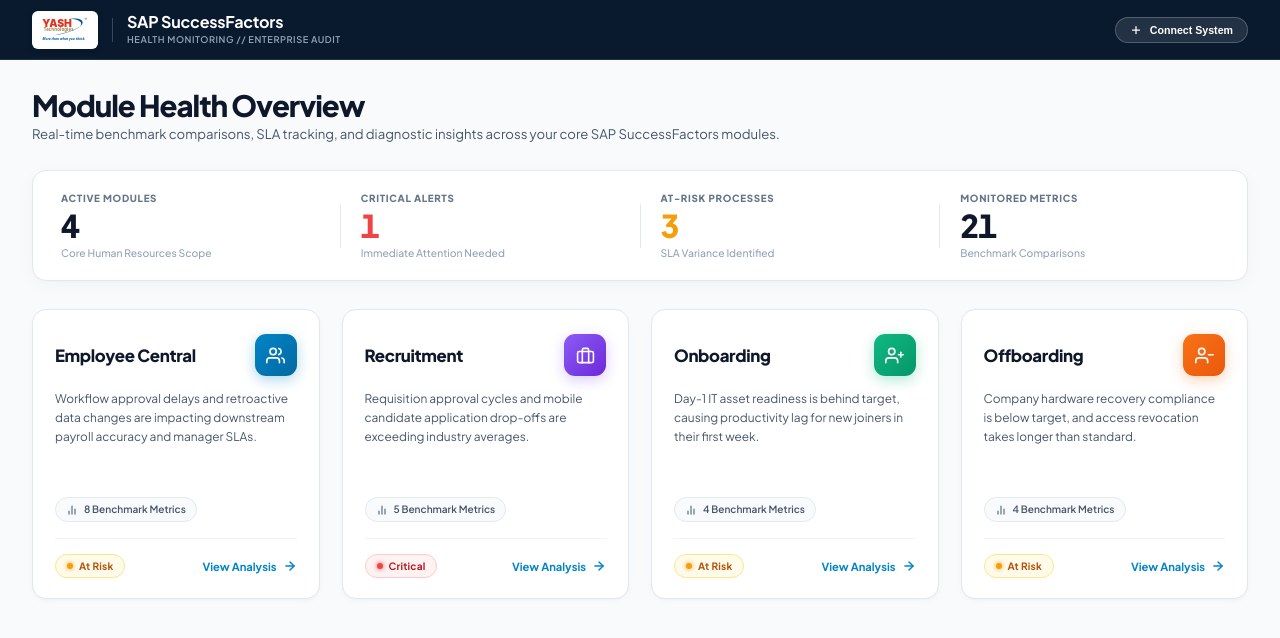
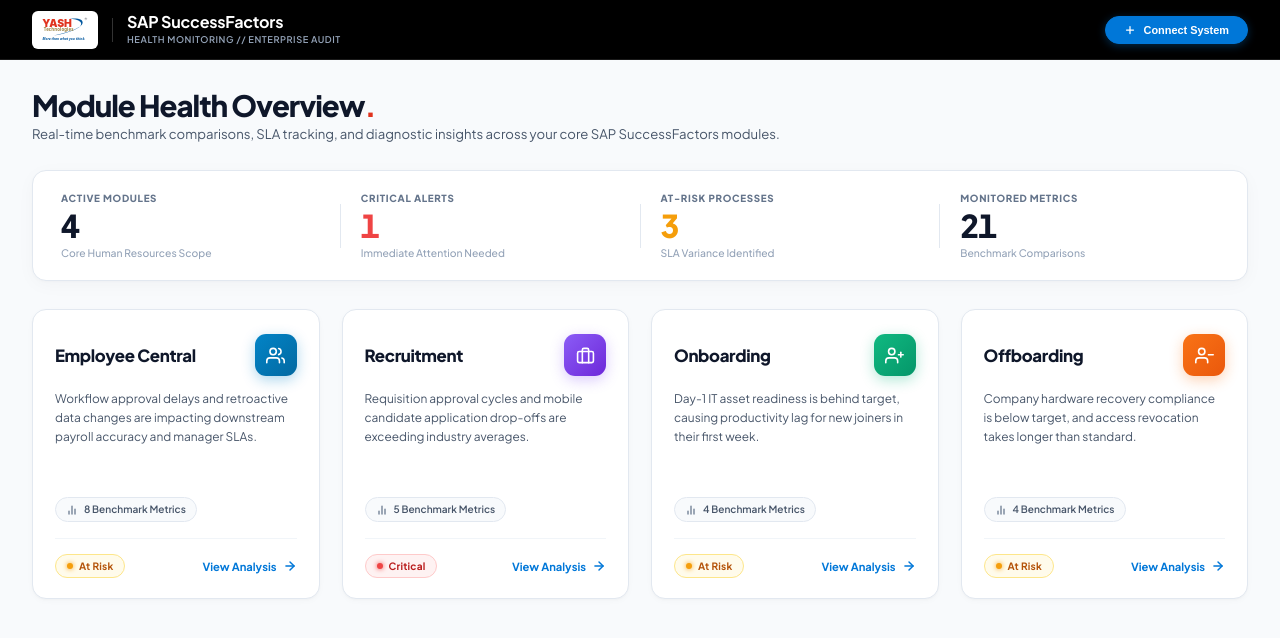
Before and after one commit to Narendrabudigi/SF-Health-Assistant, a React (Vite) app: page / in a window 1280 px wide. Shown: the top 638 px of the page. Built offline with nearby package versions, Linux system fonts and the light colour scheme.

Commit message:
custom upload

```diff
--- a/src/components/HomeDashboard.jsx
+++ b/src/components/HomeDashboard.jsx
@@ -51,7 +51,7 @@
     <div className="overview-container">
       {/* Header Area */}
       <div className="overview-heading-wrap">
-        <h2 className="overview-main-title">Module Health Overview</h2>
+        <h2 className="overview-main-title">Module Health Overview<span className="yash-accent-dot">.</span></h2>
         <p className="overview-sub-title">
           Real-time benchmark comparisons, SLA tracking, and diagnostic insights across your core SAP SuccessFactors modules.
         </p>
--- a/src/index.css
+++ b/src/index.css
@@ -18,11 +18,11 @@
   --space-16: 64px;
 
   /* --------------------------------------------------------------------------
-     2. Color Palette (Enterprise Modern Identity - Improvement 30)
+     2. Color Palette (YASH Technologies Inspired Enterprise Identity)
      -------------------------------------------------------------------------- */
-  --header-bg: #091a2f;              /* Deep executive corporate navy */
-  --subribbon-bg: #0f2742;           /* Dark corporate sub-ribbon */
-  --bg-canvas: #f8fafc;              /* Crisp light soft-slate canvas */
+  --header-bg: #000000;              /* Pure black YASH executive header */
+  --subribbon-bg: #091a2f;           /* Deep corporate navy sub-ribbon */
+  --bg-canvas: #f8fafc;              /* Crisp clean light canvas */
   --bg-surface: #ffffff;             /* Pure white surface */
   --bg-surface-subtle: #f1f5f9;      /* Light neutral fill */
   --bg-surface-hover: #f8fafc;       /* Gentle hover tint */
@@ -30,21 +30,24 @@
   /* Structural Borders & Rules */
   --border-light: #e2e8f0;           /* Clean structural border */
   --border-subtle: #f1f5f9;          /* Faint internal row divider */
-  --border-focus: #0284c7;           /* Active interaction border */
+  --border-focus: #0077d8;           /* Active interaction border */
 
   /* Typography Colors */
-  --text-dark: #0f172a;              /* Slate-black primary heading ink */
+  --text-dark: #0f172a;              /* Rich black heading ink */
   --text-body: #334155;              /* Balanced reading text */
   --text-muted: #64748b;             /* Professional secondary metadata */
   --text-light: #94a3b8;             /* Subtle tertiary captions */
 
-  /* Primary Interactive Brand Blue */
-  --active-blue: #0284c7;
-  --active-blue-hover: #0369a1;
-  --active-blue-subtle: #f0f9ff;
-  --active-blue-border: #bae6fd;
-
-  /* Semantic Health Status Colors (Restrained Enterprise - Improvements 11, 17, 18) */
+  /* Primary Interactive Brand Blue (YASH Royal Blue Accent #0077d8 / #00579e) */
+  --active-blue: #0077d8;
+  --active-blue-hover: #00579e;
+  --active-blue-subtle: #eff6ff;
+  --active-blue-border: #bfdbfe;
+
+  /* YASH Brand Red Accent */
+  --yash-red: #e0331e;
+
+  /* Semantic Health Status Colors (Restrained Enterprise) */
   --critical-bg: #fef2f2;
   --critical-border: #fecaca;
   --critical-text: #991b1b;
@@ -61,9 +64,9 @@
   --healthy-accent: #16a34a;
 
   /* Module Specific Brand Accents */
-  --color-ec: #0284c7;               /* Blue - Employee Central */
+  --color-ec: #0077d8;               /* YASH Blue - Employee Central */
   --color-rcm: #7c3aed;              /* Purple - Recruitment */
-  --color-onb: #16a34a;              /* Green - Onboarding */
+  --color-onb: #059669;              /* Emerald Green - Onboarding */
   --color-ofb: #ea580c;              /* Amber/Orange - Offboarding */
 
   /* --------------------------------------------------------------------------
@@ -285,26 +288,30 @@
   display: inline-flex;
   align-items: center;
   gap: 8px;
-  background: rgba(255, 255, 255, 0.1);
-  border: 1px solid rgba(255, 255, 255, 0.22);
+  background: #0077d8;
+  border: 1px solid #0077d8;
   color: #ffffff;
-  font-size: 0.76rem;
-  font-weight: 600;
-  padding: 6px 14px;
+  font-size: 0.78rem;
+  font-weight: 700;
+  padding: 7px 18px;
   border-radius: var(--radius-pill);
   cursor: pointer;
+  box-shadow: 0 2px 8px rgba(0, 119, 216, 0.35);
   transition: all var(--trans-fast);
 }
 
 .btn-connect-system:hover {
-  background: rgba(255, 255, 255, 0.18);
-  border-color: rgba(255, 255, 255, 0.35);
+  background: #00579e;
+  border-color: #00579e;
+  box-shadow: 0 4px 14px rgba(0, 119, 216, 0.45);
+  transform: translateY(-1px);
 }
 
 .btn-connect-system.is-connected {
   background: rgba(16, 185, 129, 0.18);
   border-color: rgba(16, 185, 129, 0.45);
   color: #34d399;
+  box-shadow: none;
 }
 
 /* ==========================================================================
@@ -429,10 +436,10 @@
 }
 
 .btn-ribbon-upload:hover {
-  background: rgba(2, 132, 199, 0.22);
-  border-color: #38bdf8;
+  background: rgba(0, 119, 216, 0.22);
+  border-color: #60a5fa;
   color: #ffffff;
-  box-shadow: 0 0 14px rgba(56, 189, 248, 0.25);
+  box-shadow: 0 0 14px rgba(0, 119, 216, 0.25);
   transform: translateY(-1px);
 }
 
@@ -575,6 +582,12 @@
   margin-bottom: 0;
 }
 
+.yash-accent-dot {
+  color: var(--yash-red);
+  font-weight: 900;
+  display: inline;
+}
+
 .overview-sub-title {
   font-size: 0.94rem;
   color: #475569;
@@ -798,7 +811,7 @@
 .view-analysis-link {
   font-size: 0.80rem;
   font-weight: 700;
-  color: #0284c7;
+  color: var(--active-blue);
   display: inline-flex;
   align-items: center;
   gap: 6px;
@@ -811,7 +824,7 @@
 }
 
 .overview-card:hover .view-analysis-link {
-  color: #0369a1;
+  color: var(--active-blue-hover);
 }
 
 .overview-card:hover .view-arrow-icon {
```
